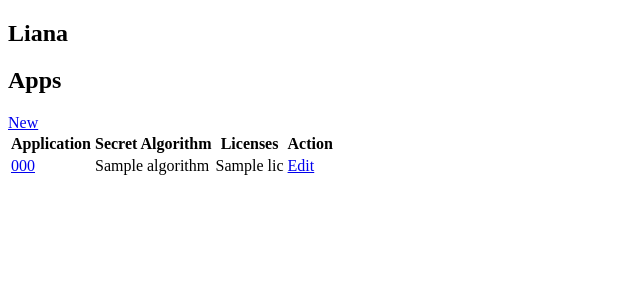
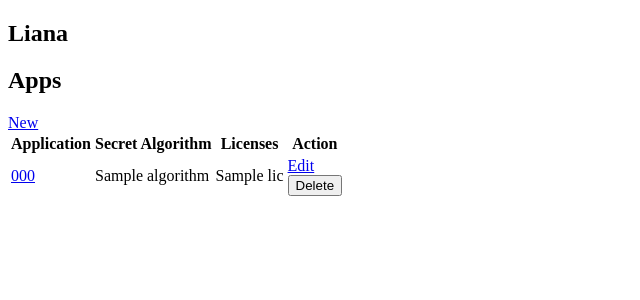
Before and after one commit to ragazenta/liana, a Flask app: template liana/templates/index.html in a window 1280 px wide. Shown: the top 300 px of the page, without its empty margins (0-640 px from the left). Run offline with Flask 2, Linux system fonts and the light colour scheme; the template is opened without the code that fills it: most values are stand-ins (such as "Sample title", 1, 10 or a date in 2020).

Commit message:
pembuatan delete

```diff
--- a/liana/application.py
+++ b/liana/application.py
@@ -138,7 +138,20 @@ def update(appcode):
 
     return render_template("update.html", a=aps)
 
-    # End Update
+            # End Update
+
+            # Delete
+
+@bp.route('/<appcode>/delete', methods=('POST',))
+def delete(appcode):
+    get_post(appcode)
+    db = get_db()
+    cur= db.cursor()
+    cur.execute('DELETE FROM Application WHERE AppCode = %s', (appcode,))
+    db.commit()
+    return redirect(url_for('index'))
+
+            # End Delete
 
 
 @bp.route("/<appcode>")
--- a/liana/templates/index.html
+++ b/liana/templates/index.html
@@ -25,6 +25,9 @@
 				<td>{{ a["lic"] }}</td>
 				<td>
 					<a class="action" href="{{ url_for('app.update', appcode=a["code"]) }}">Edit</a>
+					<form action="{{ url_for('app.delete', appcode=a['code']) }}" method="post">
+						<input class="danger" type="submit" value="Delete" onclick="return confirm('Are you sure?');">
+					</form>
 				</td>
 			</tr>
 		{% endfor %}
```
